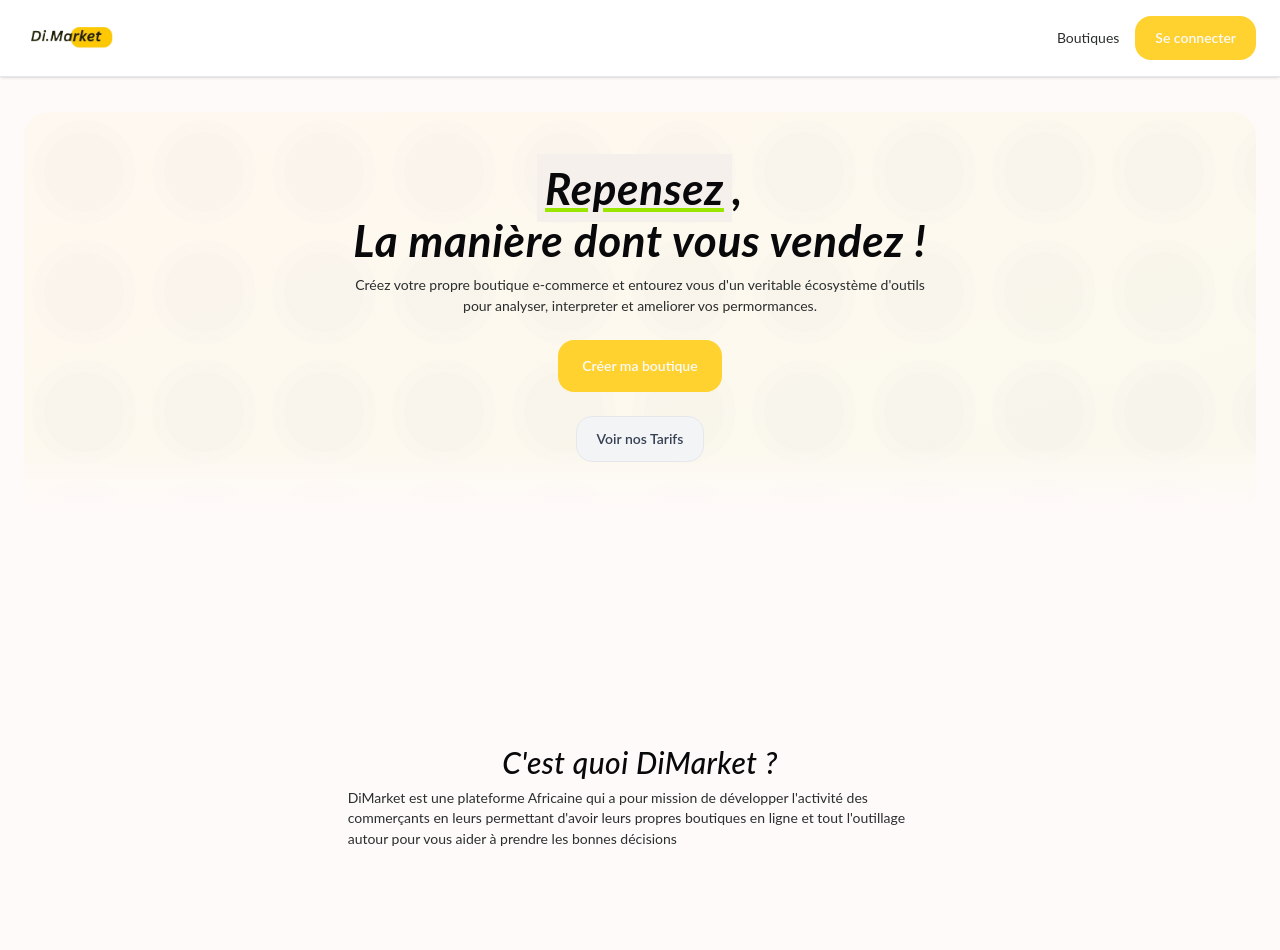
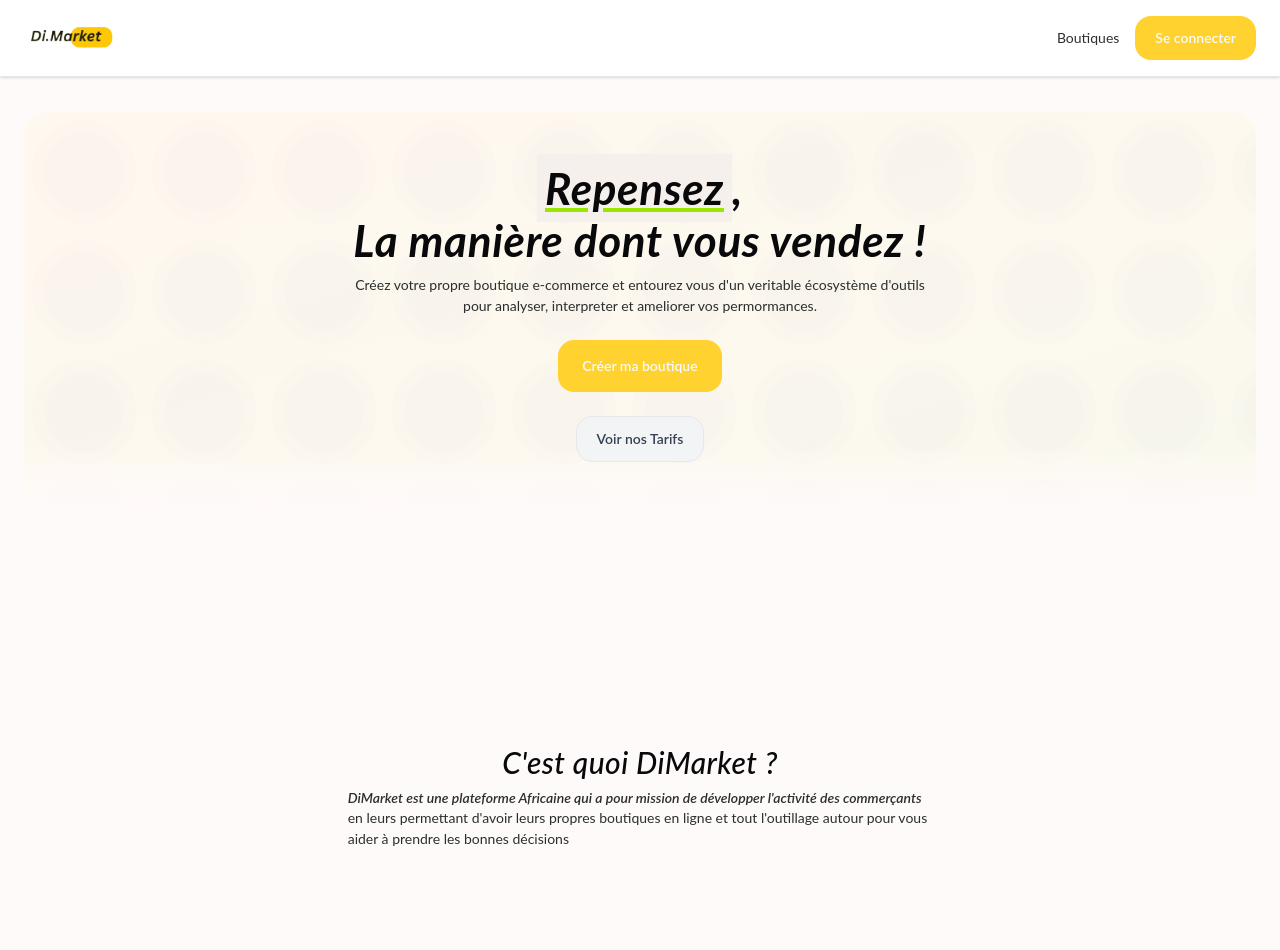
Before and after one commit to DiagneGeek/di-market, a SvelteKit app: page /vendeurs in a window 1280 px wide. Shown: the top 950 px of the page. Built offline with nearby package versions, Linux system fonts and the light colour scheme.

Commit message:
Update +page.svelte

```diff
--- a/src/routes/vendeurs/+page.svelte
+++ b/src/routes/vendeurs/+page.svelte
@@ -42,8 +42,9 @@
 <Section isForLanding={true}>
     <h2>C'est quoi DiMarket ?</h2>
     <p>
-       DiMarket est une plateforme Africaine qui a pour mission de
-       développer l'activité des commerçants en leurs permettant
+       <span class="font-semibold italic text-sm">
+          DiMarket est une plateforme Africaine qui a pour mission de
+       développer l'activité des commerçants</span> en leurs permettant
        d'avoir leurs propres boutiques en ligne et tout l'outillage autour
        pour vous aider à prendre les bonnes décisions
     </p>
```
